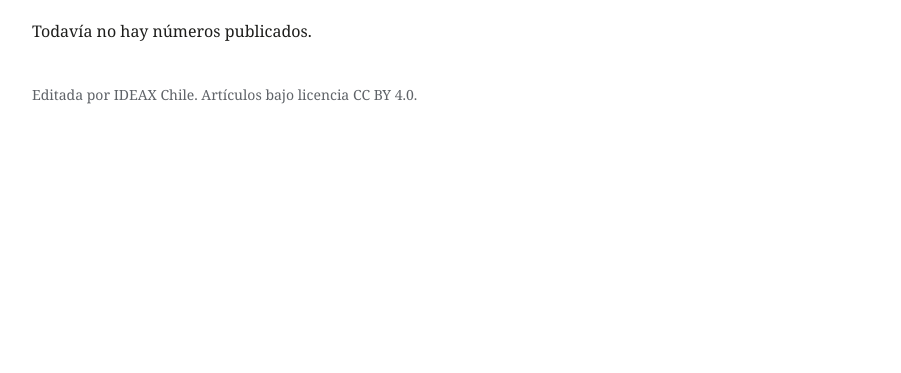
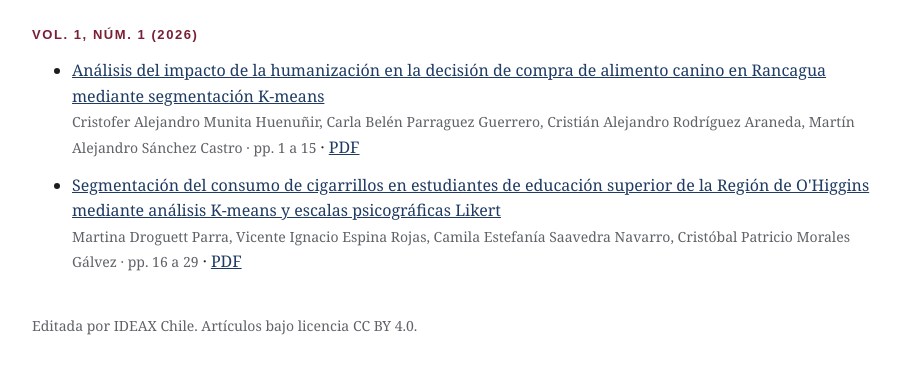
Before and after one commit to ideaxchile/cmia, a plain HTML site: page archivo.html in a window 1280 px wide. Shown: the part 153-526 px from the top of the page, without its empty margins (178-1079 px from the left). Drawn offline with Linux system fonts and the light colour scheme.

Commit message:
CMIA: archivo

```diff
--- a/archivo.html
+++ b/archivo.html
@@ -12,7 +12,11 @@
 <body>
 <p><a href="./">Cuaderno Multidisciplinar de Investigación Aplicada</a></p>
 <h1>Archivo de la revista</h1>
-<p>Todavía no hay números publicados.</p>
+<h2>Vol. 1, Núm. 1 (2026)</h2>
+<ul>
+<li><a href="a/analisis-del-impacto-de-la-humanizacion-en-la-decision-de-compra-de/">Análisis del impacto de la humanización en la decisión de compra de alimento canino en Rancagua mediante segmentación K-means</a><br><span>Cristofer Alejandro Munita Huenuñir, Carla Belén Parraguez Guerrero, Cristián Alejandro Rodríguez Araneda, Martín Alejandro Sánchez Castro · pp. 1 a 15</span> · <a href="https://cmia.ideax.cl/a/analisis-del-impacto-de-la-humanizacion-en-la-decision-de-compra-de/analisis-del-impacto-de-la-humanizacion-en-la-decision-de-compra-de.pdf">PDF</a></li>
+<li><a href="a/segmentacion-del-consumo-de-cigarrillos-en-estudiantes-de-educacion/">Segmentación del consumo de cigarrillos en estudiantes de educación superior de la Región de O&#39;Higgins mediante análisis K-means y escalas psicográficas Likert</a><br><span>Martina Droguett Parra, Vicente Ignacio Espina Rojas, Camila Estefanía Saavedra Navarro, Cristóbal Patricio Morales Gálvez · pp. 16 a 29</span> · <a href="https://cmia.ideax.cl/a/segmentacion-del-consumo-de-cigarrillos-en-estudiantes-de-educacion/segmentacion-del-consumo-de-cigarrillos-en-estudiantes-de-educacion.pdf">PDF</a></li>
+</ul>
 <p style="margin-top:40px;font-size:14px;color:#5f6368">Editada por IDEAX Chile. Artículos bajo licencia CC BY 4.0.</p>
 </body>
 </html>
```
